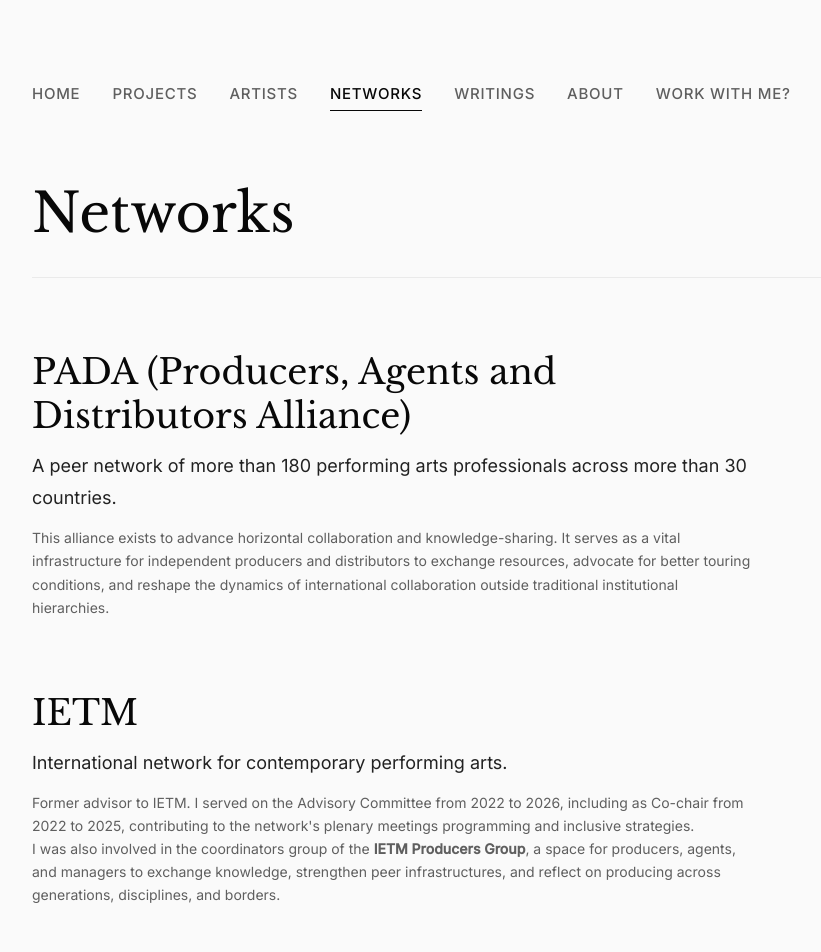
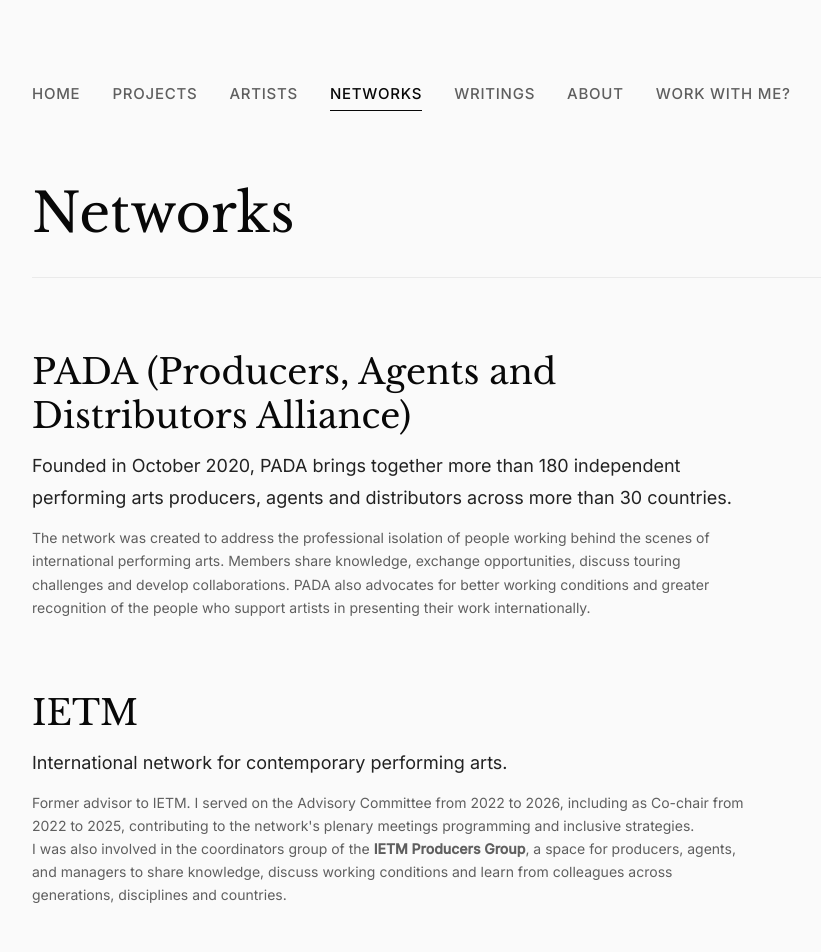
Before and after one commit to sepsharif-creator/sepsharif-website, a plain HTML site: page networks.html in a window 1280 px wide. Shown: the top 952 px of the page, without its empty margins (158-979 px from the left). Drawn offline with nearby package versions, Linux system fonts and the light colour scheme.

Commit message:
Clarify website copy: networks.html

```diff
--- a/networks.html
+++ b/networks.html
@@ -27,15 +27,15 @@
       <div class="entry-list">
         <div class="entry-item">
           <h2 class="entry-title">PADA (Producers, Agents and Distributors Alliance)</h2>
-          <p class="entry-desc">A peer network of more than 180 performing arts professionals across more than 30 countries.</p>
-          <p class="entry-meta">This alliance exists to advance horizontal collaboration and knowledge-sharing. It serves as a vital infrastructure for independent producers and distributors to exchange resources, advocate for better touring conditions, and reshape the dynamics of international collaboration outside traditional institutional hierarchies.</p>
+          <p class="entry-desc">Founded in October 2020, PADA brings together more than 180 independent performing arts producers, agents and distributors across more than 30 countries.</p>
+          <p class="entry-meta">The network was created to address the professional isolation of people working behind the scenes of international performing arts. Members share knowledge, exchange opportunities, discuss touring challenges and develop collaborations. PADA also advocates for better working conditions and greater recognition of the people who support artists in presenting their work internationally.</p>
         </div>
 
         <div class="entry-item">
           <h2 class="entry-title">IETM</h2>
           <p class="entry-desc">International network for contemporary performing arts.</p>
           <p class="entry-meta">Former advisor to IETM. I served on the Advisory Committee from 2022 to 2026, including as Co-chair from 2022 to 2025, contributing to the network's plenary meetings programming and inclusive strategies.</p>
-          <p class="entry-meta">I was also involved in the coordinators group of the <a href="https://www.ietm.org/en/meetings/ietm-berlin-plenary-meeting-2025/sessions/ietm-producers-group-producing-as-a-practice-of" target="_blank" rel="noopener">IETM Producers Group</a>, a space for producers, agents, and managers to exchange knowledge, strengthen peer infrastructures, and reflect on producing across generations, disciplines, and borders.</p>
+          <p class="entry-meta">I was also involved in the coordinators group of the <a href="https://www.ietm.org/en/meetings/ietm-berlin-plenary-meeting-2025/sessions/ietm-producers-group-producing-as-a-practice-of" target="_blank" rel="noopener">IETM Producers Group</a>, a space for producers, agents, and managers to share knowledge, discuss working conditions and learn from colleagues across generations, disciplines and countries.</p>
         </div>
 
         <figure class="editorial-image section-image">
```
